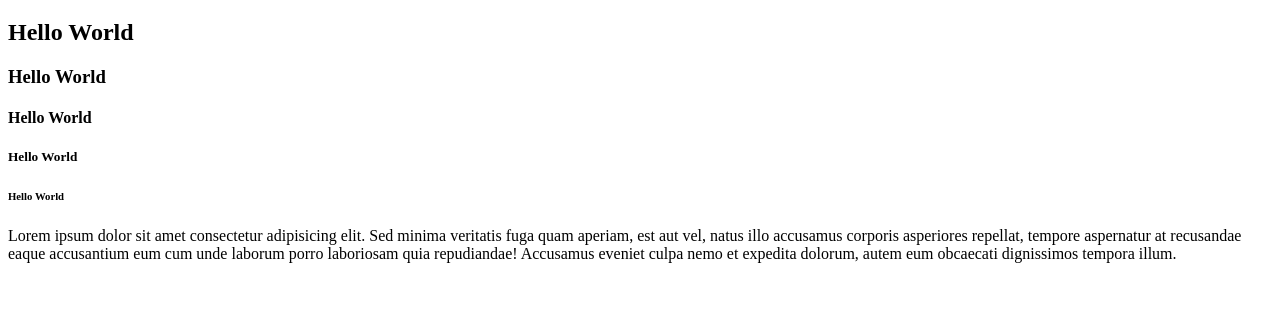
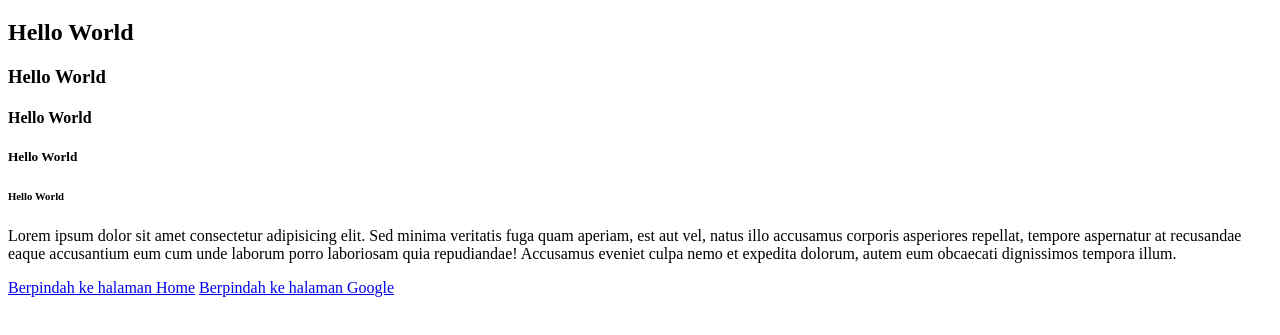
Before and after one commit to alirfanyasin/pemrograman-website, a plain HTML site: page source-code/week2/index.html in a window 1280 px wide. Shown: the part 61-396 px from the top of the page. Drawn offline with Linux system fonts and the light colour scheme.

Commit message:
menambahkan hyperlink

```diff
--- a/source-code/week2/index.html
+++ b/source-code/week2/index.html
@@ -19,6 +19,15 @@
     <p>Lorem ipsum dolor sit amet consectetur adipisicing elit. Sed minima veritatis fuga quam aperiam, est aut vel, natus illo accusamus corporis asperiores repellat, tempore aspernatur at recusandae eaque accusantium eum cum unde laborum porro laboriosam quia repudiandae! Accusamus eveniet culpa nemo et expedita dolorum, autem eum obcaecati dignissimos tempora illum.</p>
 
 
+    <!-- Berpindah halaman secara internal -->
+     <a href="home.html">Berpindah ke halaman Home</a>
+
+    <!-- Berpindah halaman secara ekternal -->
+     <a href="https://www.google.com/" target="_blank">Berpindah ke halaman Google</a>
+
+
+
+
 
 </body>
 </html>
```
Also changed, not shown: source-code/week2/img/img-6.png (added).
